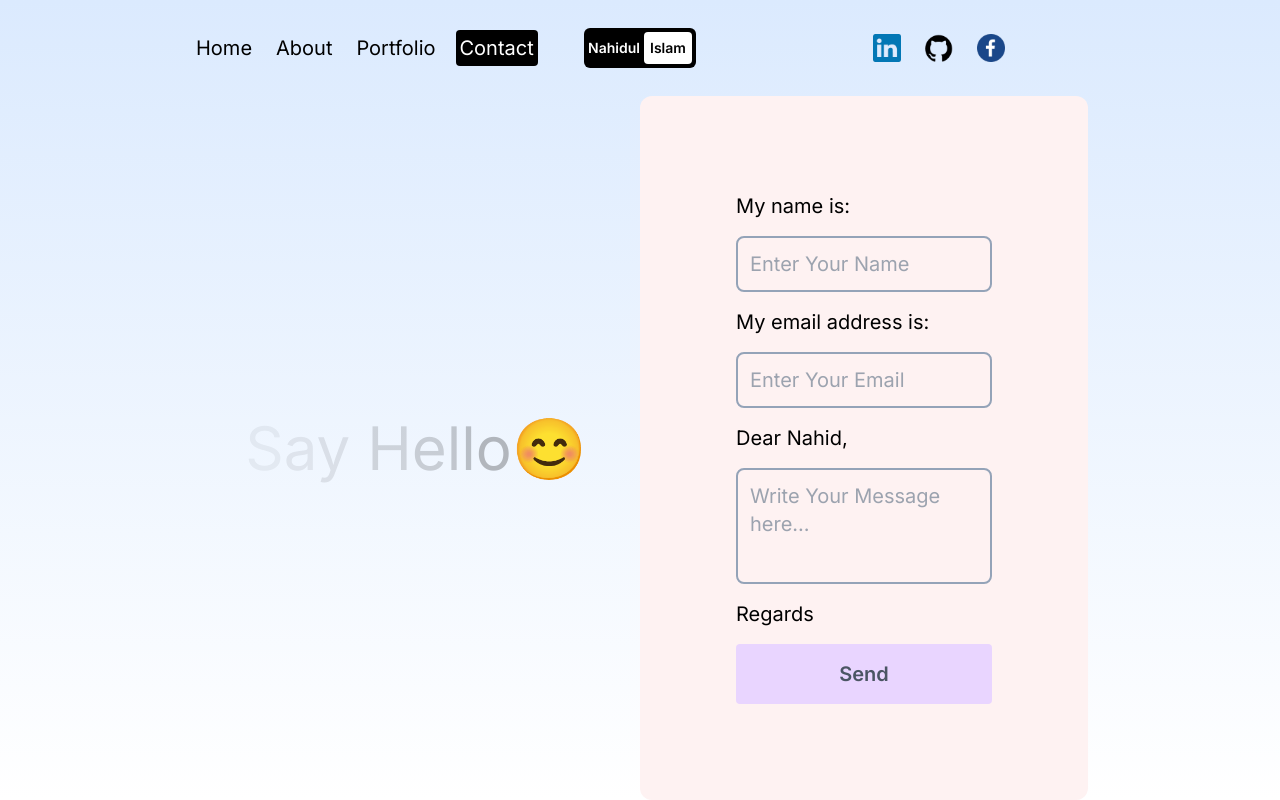
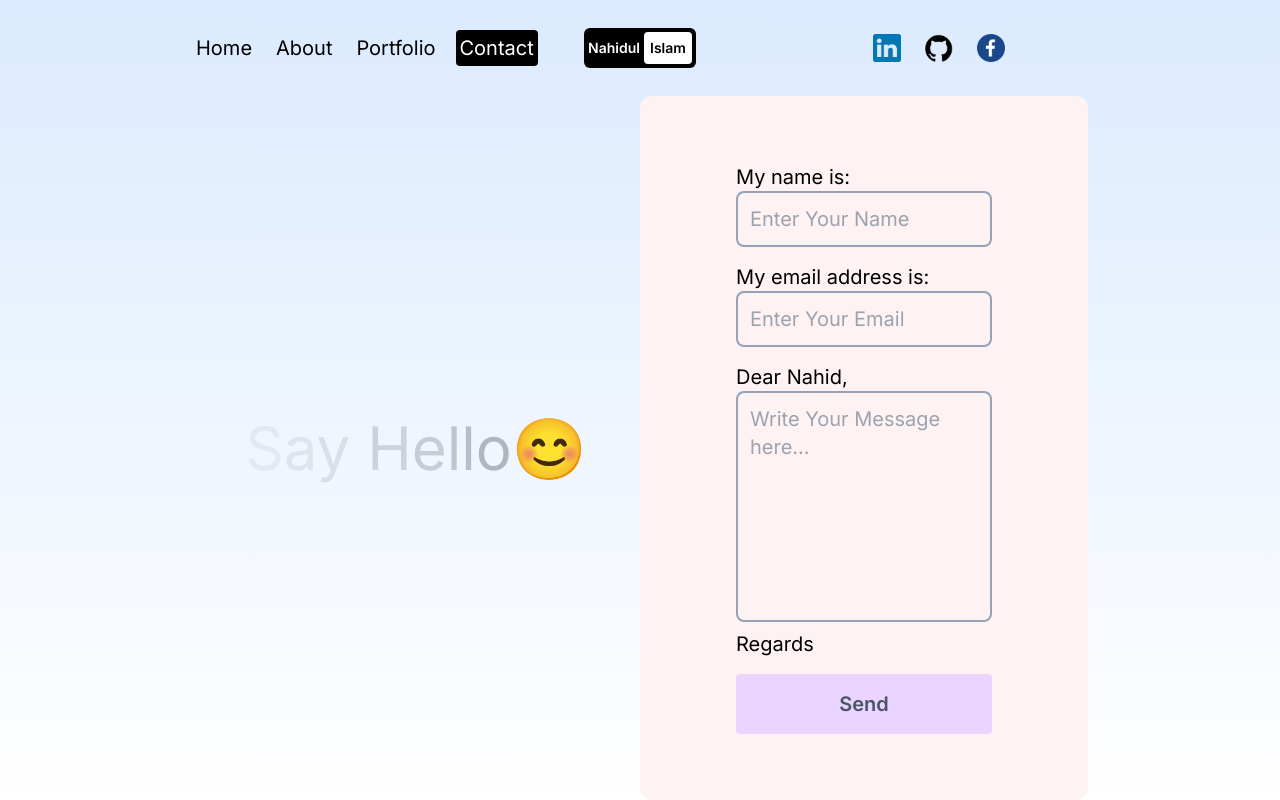
Before and after one commit to nhwnahid007/personal-portfolio, a Next.js app: page /contact in a window 1280 px wide. Built offline with nearby package versions, Linux system fonts and the light colour scheme.

Commit message:
fixed issues with contact page

```diff
--- a/src/app/contact/page.jsx
+++ b/src/app/contact/page.jsx
@@ -92,37 +92,43 @@ const ContactPage = () => {
           ref={form}
           className="lg:flex-grow lg:w-1/2 bg-red-50 rounded-xl text-xl flex flex-col gap-4 justify-center p-8 sm:p-12 lg:p-24"
         >
+          <label className="block">
             <span>My name is:</span>
             <input
               name="user_name"
               type="text"
               placeholder="Enter Your Name"
-            className="bg-transparent p-3 border-2 rounded-lg border-slate-400 outline-none"
+              className="bg-transparent p-3 border-2 rounded-lg border-slate-400 outline-none w-full"
             />
             {formError.user_name && (
               <span className="text-red-600">{formError.user_name}</span>
             )}
+          </label>
+          <label className="block">
             <span>My email address is:</span>
             <input
               name="user_email"
               type="email"
               placeholder="Enter Your Email"
-            className="bg-transparent p-3 border-2 rounded-lg border-slate-400 outline-none"
+              className="bg-transparent p-3 border-2 rounded-lg border-slate-400 outline-none w-full"
             />
             {formError.user_email && (
               <span className="text-red-600">{formError.user_email}</span>
             )}
+          </label>
+          <label className="block">
             <span>Dear Nahid,</span>
             <textarea
               rows={6}
               placeholder="Write Your Message here..."
-            className="h-full p-3 bg-transparent border-2 rounded-lg border-slate-400 outline-none resize-none"
+              className="h-full p-3 bg-transparent border-2 rounded-lg border-slate-400 outline-none resize-none w-full"
               name="user_message"
             />
             {formError.user_message && (
               <span className="text-red-600">{formError.user_message}</span>
             )}
-          <span>Regards</span>
+          </label>
+          <span className="mt-5">Regards</span>
           <button className="bg-purple-200 rounded font-semibold text-gray-600 p-4">
             Send
           </button>
```
Lines whose indentation alone changed are shown as unchanged.
